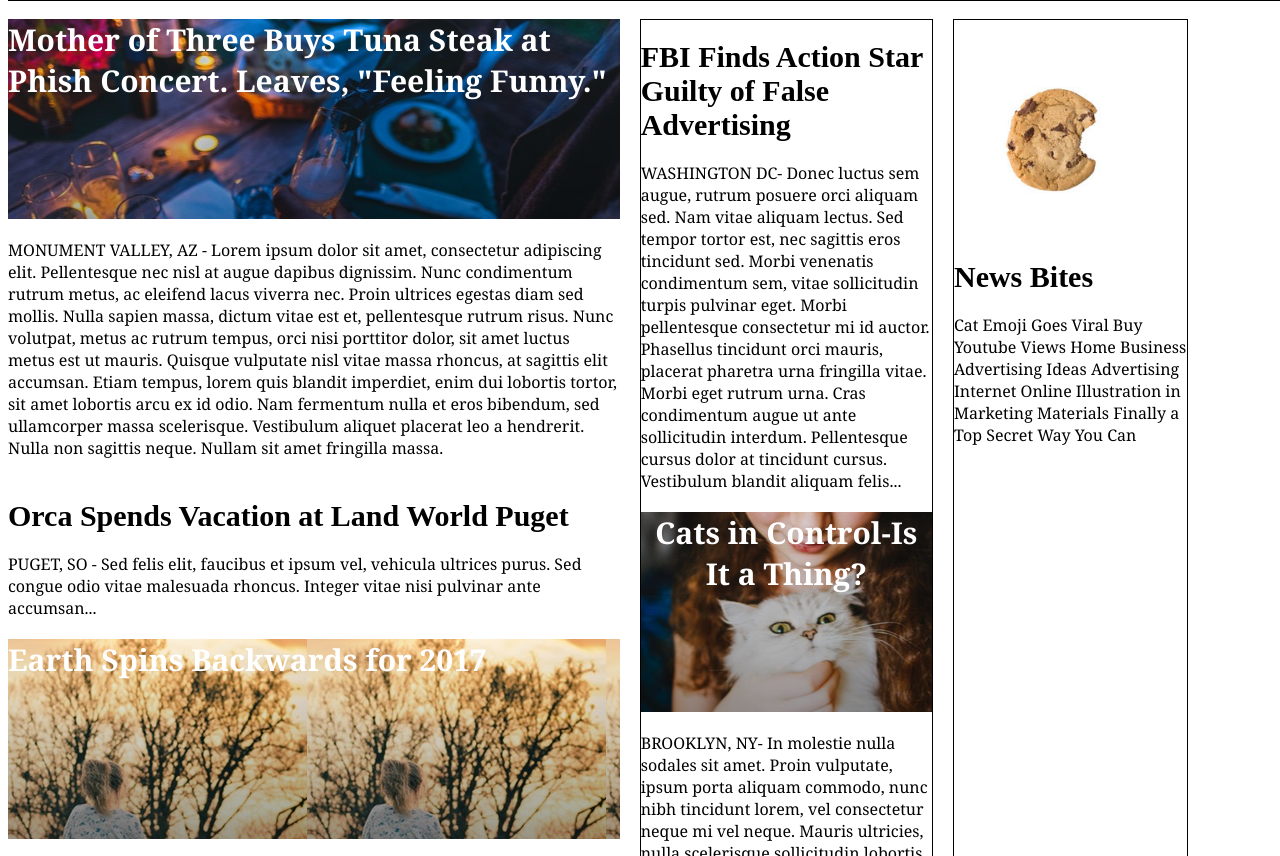
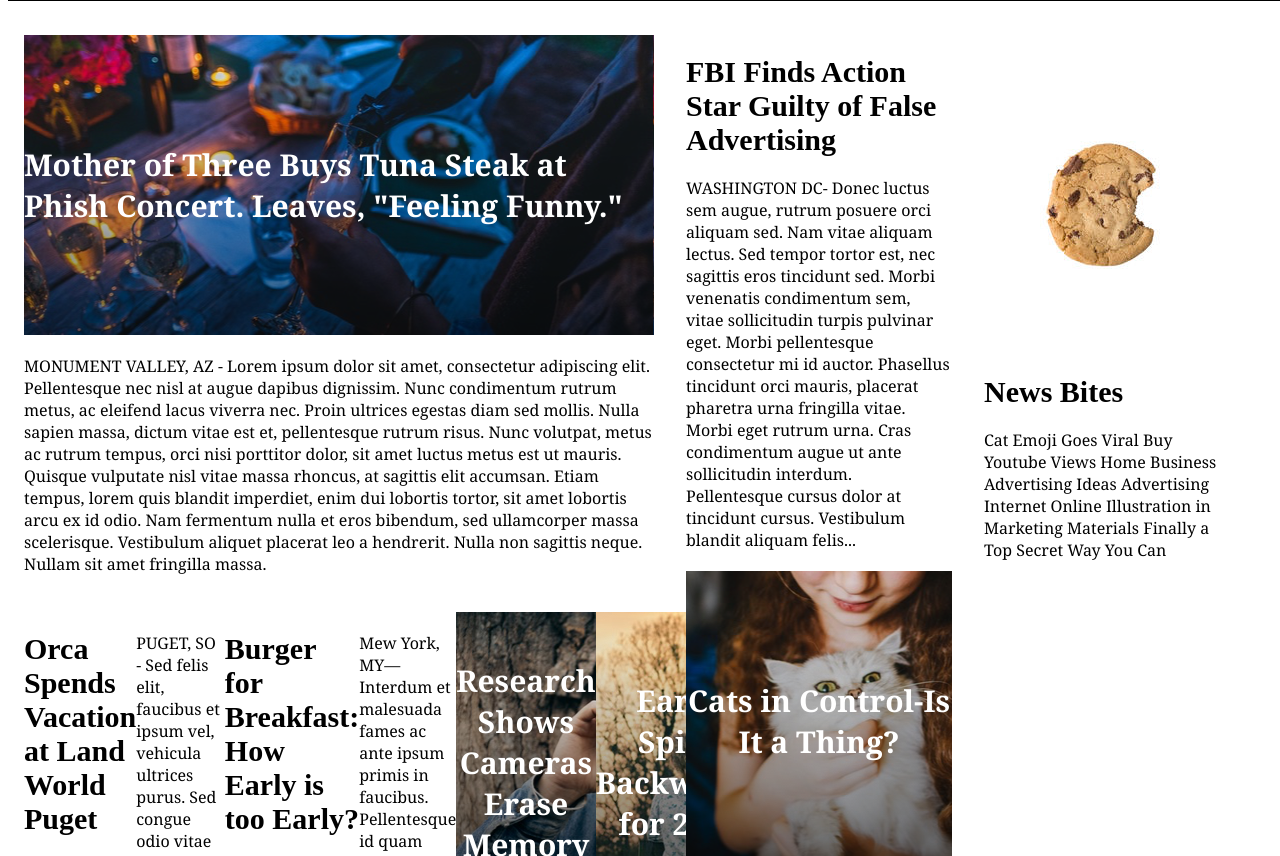
Before and after one commit to mbeveridge625/my-times, a plain HTML site: page index.html in a window 1280 px wide. Shown: the part 89-945 px from the top of the page. Drawn offline with Linux system fonts and the light colour scheme.

Commit message:
need to fix columns

```diff
--- a/index.html
+++ b/index.html
@@ -25,15 +25,13 @@
     <main class="content">
 
       <div class="column large">
-        <div class="lead-story">
-          <div class="image main">
+          <div class="image story1">
             <span>Mother of Three Buys Tuna Steak at Phish Concert.  Leaves, "Feeling Funny."</span>
           </div>
           <div class="narrative">
             <span>MONUMENT VALLEY, AZ - Lorem ipsum dolor sit amet, consectetur adipiscing elit. Pellentesque nec nisl at augue dapibus dignissim. Nunc condimentum rutrum metus, ac eleifend lacus viverra nec. Proin ultrices egestas diam sed mollis. Nulla sapien massa, dictum vitae est et, pellentesque rutrum risus. Nunc volutpat, metus ac rutrum tempus, orci nisi porttitor dolor, sit amet luctus metus est ut mauris. Quisque vulputate nisl vitae massa rhoncus, at sagittis elit accumsan. Etiam tempus, lorem quis blandit imperdiet, enim dui lobortis tortor, sit amet lobortis arcu ex id odio. Nam fermentum nulla et eros bibendum, sed ullamcorper massa scelerisque. Vestibulum aliquet placerat leo a hendrerit. Nulla non sagittis neque. Nullam sit amet fringilla massa.</span>
           </div>
-        </div>
-      <div class="sub-story">
+        <div class="stories">
         <div class="header">
           <span>Orca Spends Vacation at Land World Puget</span>
         </div>
--- a/resources/style.css
+++ b/resources/style.css
@@ -46,59 +46,74 @@ header a{
 /* Main styling */
 .content{
   display: flex;
-  padding-top: 100px;
-  width: 1200px;
+  width: 1232px;
+  margin: 0 auto 78px auto;
+  padding-top: 116px;
 }
 
 .column{
-  margin-right: 20px;
+  display: flex;
+  flex-direction: column;
+  margin-right: 32px;
 }
+
 .column.large{
   width: 630px;
 }
 
 .column.medium{
   width: 300px;
-  border: 1px solid black;
+  display: flex;
+  flex-direction: column;
 }
 
 .column.small{
   width: 240px;
-  border: 1px solid black;
+  display: flex;
+  flex-direction: column;
 }
+
+.stories{
+    display: flex;
+    justify-content: space-between;
+    margin-top: 17px;
+  }
 
 .image{
   display: flex;
+  flex-direction: column;
+  justify-content: center;
   color: white;
   font-family: Georgia;
   font-weight: bold;
-  width: auto;
-  height: 200px;
-  font-size: 30px
+  height: 300px;
+  text-align: center;
+  font-size: 30px;
 }
 
-.image.main{
+.story1{
   display: flex;
   background-image: url(./images/champagne.png);
+  width: auto;
+  text-align: left;
   font-family: 40px;
 }
 
 .image.story2{
   display: flex;
   background-image: url(./images/womantree.png);
-  text-align: center;
+  order: 4;
 }
 
 .image.story3{
   display: flex;
   background-image: url(./images/hipster.png);
-  text-align: center;
 }
 
 .image.story4{
   display: flex;
   background-image: url(./images/catceo.png);
-  text-align: center;
+  width: auto;
 }
 
 .header{
```
